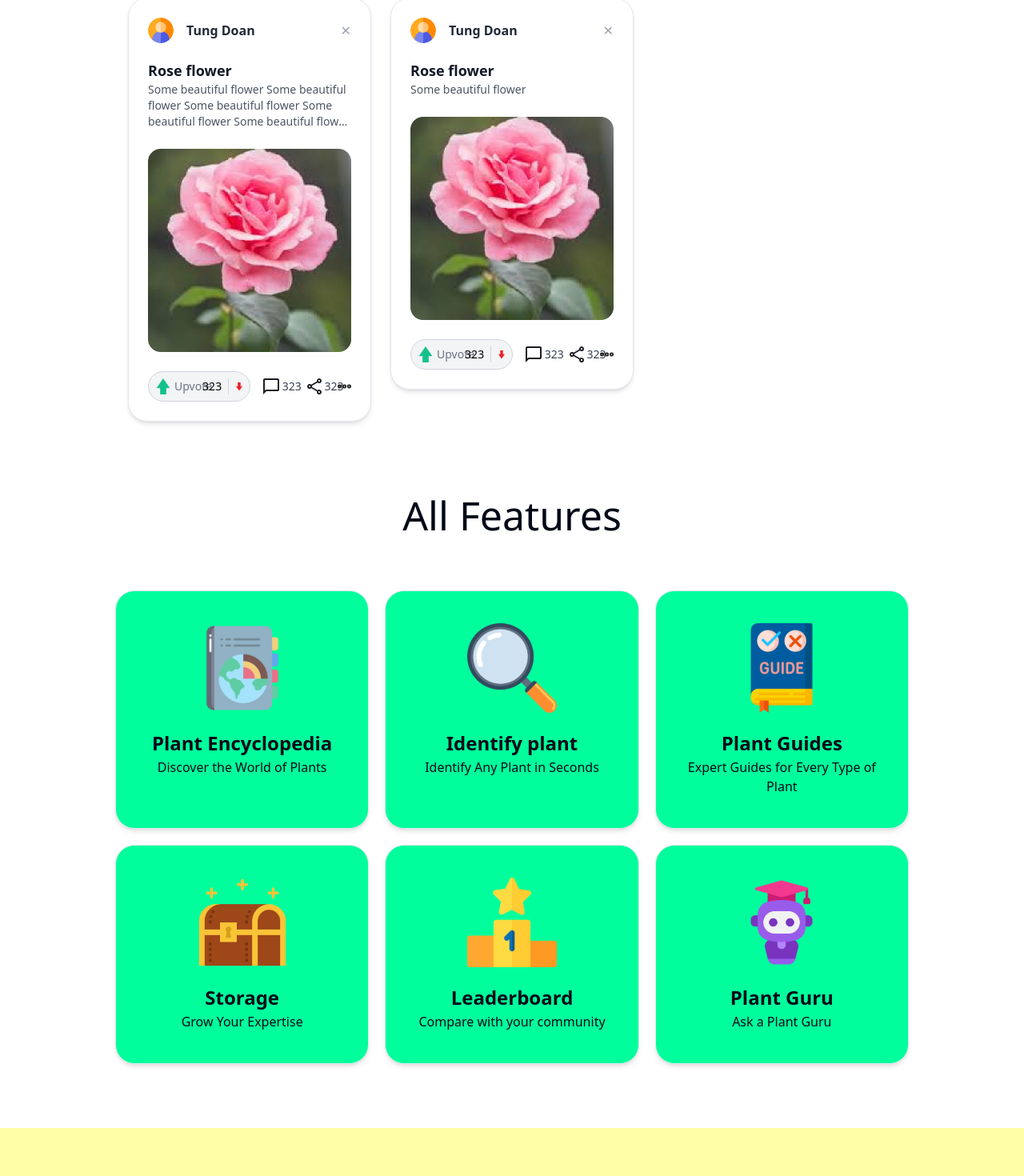
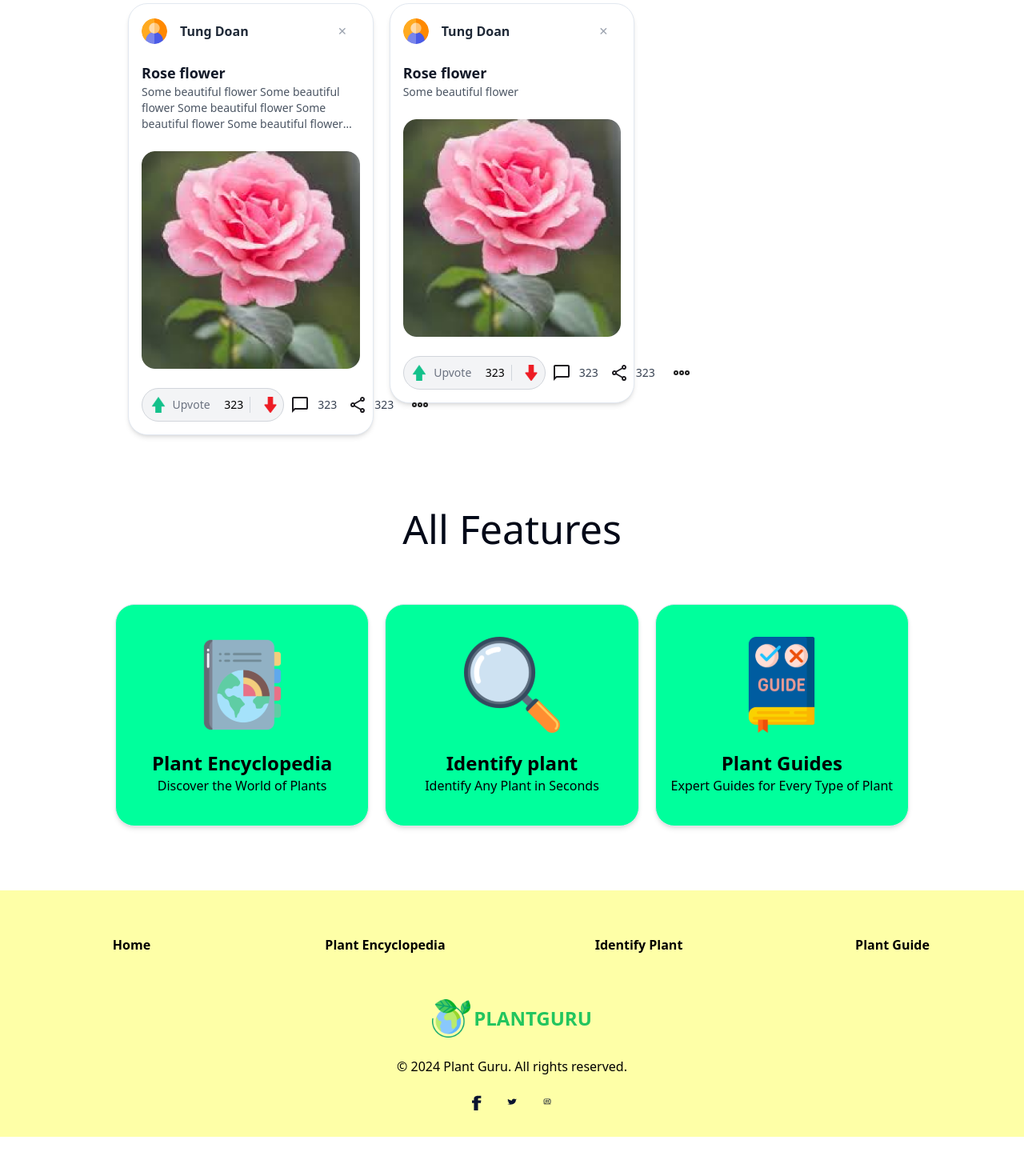
Before and after one commit to tungnk123/plant-guru-nextjs, a Next.js app: page /home in a window 1280 px wide. Shown: the part 728-2198 px from the top of the page at 80% size. After the commit the page ends 2149 px from the top, so only its background shows below. Built offline with nearby package versions, Linux system fonts and the light colour scheme.

Commit message:
Resolve comments in pull request 1

```diff
--- a/app/components/home/ButtonCard.tsx
+++ b/app/components/home/ButtonCard.tsx
@@ -1,3 +1,6 @@
+import { Button } from "@/components/ui/button";
+import Image from "next/image";
+
 interface ButtonProps {
     title: string;
     subtitle: string;
@@ -7,15 +10,18 @@ interface ButtonProps {
 
 const ButtonCard: React.FC<ButtonProps> = ({ title, subtitle, icon, onClick }) => {
     return (
-        <button className="flex flex-col items-center p-10 border rounded-3xl shadow-md bg-green1 hover:bg-green2 transition"
+        <Button className="flex flex-col items-center p-10 border h-fit text-black rounded-3xl shadow-md bg-green1 hover:bg-green2 transition"
         onClick={onClick}>
-            <img
+            <Image
               src={icon}
-              className="aspect-square h-28 mb-5"
+              className="aspect-square mb-5"
+              alt=""
+              height={120}
+              width={120}
             />
             <h3 className="font-bold text-[24px] font-inter">{title}</h3>
             <p className="font-normal text-[16px] font-inter">{subtitle}</p>
-        </button>
+        </Button>
     );
 };
 
--- a/app/components/home/Footer.tsx
+++ b/app/components/home/Footer.tsx
@@ -7,34 +7,32 @@ const Footer: React.FC = () => {
   return (
     <footer className="bg-yellow1 text-black pt-14 pb-8">
       <div className="container mx-auto px-4">
-        <div className="grid grid-cols-2 md:grid-cols-6 gap-4 mb-14">
+        <div className="grid grid-cols-2 md:grid-cols-4 gap-5 mb-14">
           <Link href="/" className="text-center font-bold hover:underline">Home</Link>
           <Link href="/plant-encyclopedia" className="text-center font-bold hover:underline">Plant Encyclopedia</Link>
           <Link href="/identify-plant" className="text-center font-bold hover:underline">Identify Plant</Link>
           <Link href="/plant-guide" className="text-center font-bold hover:underline">Plant Guide</Link>
-          <Link href="/storage" className="text-center font-bold hover:underline">Storage</Link>
-          <Link href="/leaderboard" className="text-center font-bold hover:underline">Leaderboard</Link>
         </div>
 
         <div className="flex flex-col items-center mb-6">
           <Logo />
         </div>
 
-        <p className="flex flex-col items-center font-normal text-[16px] font-inter mb-6">© 2020 Plant Guru. All rights reserved. </p>
+        <p className="flex flex-col items-center font-normal text-[16px] font-inter mb-6">© 2024 Plant Guru. All rights reserved. </p>
 
         <div className="flex justify-center space-x-8">
           <Link href="https://www.facebook.com/" target="_blank" rel="noopener noreferrer">
             <Image className='h-5 w-3'
-            src="/images/img_facebook_icon.svg" alt="Facebook" width={24} height={24} />
+            src="/images/img_facebook_icon.svg" alt="Facebook" width={12} height={20} />
           </Link>
           <Link className='pt-1'
           href="https://twitter.com/" target="_blank" rel="noopener noreferrer">
             <Image
-            src="/images/img_twitter_icon.svg" alt="Twitter" width={24} height={24} />
+            src="/images/img_twitter_icon.svg" alt="Twitter" width={12} height={20} />
           </Link>
           <Link href="https://instagram.com" target="_blank" rel="noopener noreferrer">
             <Image className='pt-1'
-            src="/images/img_insta_icon.svg" alt="Instagram" width={24} height={24} />
+            src="/images/img_insta_icon.svg" alt="Instagram" width={12} height={20} />
           </Link>
         </div>
       </div>
--- a/app/components/home/PostCard.tsx
+++ b/app/components/home/PostCard.tsx
@@ -1,5 +1,7 @@
 import React from 'react';
 import VoteButton from './VoteButton';
+import Image from 'next/image';
+import { Button } from '@/components/ui/button';
 
 interface PostCardProps {
   userName: string;
@@ -36,17 +38,19 @@ const PostCard: React.FC<PostCardProps> = ({
   };
 
   return (
-      <div className="border aspect-square w-full rounded-3xl shadow-md p-6 bg-white">
+    <div className="border aspect-square w-full rounded-3xl shadow-md p-4 bg-white">
       <div className="flex items-center justify-between mb-5">
         <div className="flex items-center space-x-2">
-            <img
+          <Image
             src={userAvatar}
             alt={userName}
+            width={32}
+            height={32}
             className="w-8 h-8 rounded-full mr-2"
           />
           <span className="font-semibold text-gray-800">{userName}</span>
         </div>
-          <button className="text-gray-400 hover:text-gray-600">✕</button>
+        <Button className="text-gray-400 bg-transparent shadow-none hover:bg-transparent">✕</Button>
       </div>
 
       <div className="mb-6">
@@ -54,36 +58,41 @@ const PostCard: React.FC<PostCardProps> = ({
         <p className="text-sm text-gray-600 overflow-hidden line-clamp-3">{description}</p>
       </div>
 
-        <img
+      <Image
         src={imageUrl}
         alt={title}
+        height={478}
+        width={478}
         className="rounded-lg mb-6 object-cover"
       />
 
       <div className="flex items-center justify-between text-sm text-gray-500">
-          <div className="flex items-center space-x-4">
+        <div className="flex items-center space-x-1">
           <div className="flex items-center justify-between text-sm text-gray-500">
             <VoteButton initialVotes={upvotes}></VoteButton>
           </div>
-            <button
-              className="flex items-center space-x-1 text-gray-700"
+          <Button
+            className="flex items-center space-x-1 bg-transparent shadow-none hover:bg-transparent text-gray-700"
             onClick={handleComment}>
-              <img src="/images/img_chat_bubble_icon.svg" alt="Comments" className="w-5 h-5" />
+            <Image src="/images/img_chat_bubble_icon.svg" height={20} width={20} alt="Comments" className="w-5 h-5" />
             <span>{comments}</span>
-            </button>
+          </Button>
 
-            <button
-              className="flex items-center space-x-1 text-gray-700"
+          <Button
+            className="flex items-center space-x-1 bg-transparent shadow-none hover:bg-transparent text-gray-700"
             onClick={handleShare}>
-              <img src="/images/img_share_icon.svg" alt="Share" className="w-5 h-5" />
+            <Image src="/images/img_share_icon.svg" height={20} width={20} alt="Share" className="w-5 h-5" />
             <span>{shares}</span>
-            </button>
+          </Button>
         </div>
-          <button
-            className="text-gray-700"
+        <Button
+          className="text-gray-700 bg-transparent shadow-none hover:bg-transparent"
           onClick={handleMore}>
-            <img src="/images/img_more_icon.svg" alt="More options" className="w-5 h-5" />
-          </button>
+          <div className="relative w-5 h-5">
+            <Image src="/images/img_more_icon.svg" height={20} width={20} alt="More options" className="w-5 h-5" />
+          </div>
+
+        </Button>
       </div>
     </div>
   );
--- a/app/components/home/VoteButton.tsx
+++ b/app/components/home/VoteButton.tsx
@@ -1,3 +1,5 @@
+import { Button } from '@/components/ui/button';
+import Image from 'next/image';
 import React, { useState } from 'react';
 
 interface VoteButtonProps {
@@ -32,22 +34,31 @@ const VoteButton: React.FC<VoteButtonProps> = ({ initialVotes }) => {
   };
 
   return (
-    <div className="flex items-center space-x-2 p-2 rounded-full bg-gray-100 border border-gray-300">
-      <button
+    <div className="flex items-center space-x-2 rounded-full bg-gray-100 border border-gray-300">
+      <Button
         onClick={handleUpvote}
-        className={`flex items-center space-x-1 ${isUpvoted ? 'text-green-500' : 'text-gray-500'}`}
+        className={`flex items-center bg-transparent shadow-none hover:bg-transparent ${isUpvoted ? 'text-green-500' : 'text-gray-500'}`}
       >
-        <img src="/images/img_post_upvote.svg" alt="Upvote" className="w-5 h-5" />
+        <Image src="/images/img_post_upvote.svg" height={20} width={20} alt="Upvote" className="" />
         <span>Upvote</span>
-      </button>
+      </Button>
       <span className="text-black font-medium">{votes}</span>
       <div className="w-px h-5 bg-gray-300" />
-      <button
+      <Button
         onClick={handleDownvote}
-        className={`flex items-center space-x-1 ${isDownvoted ? 'text-red-500' : 'text-gray-500'}`}
+        className={`relative flex items-center w-10 h-10 p-0 bg-transparent shadow-none hover:bg-transparent ${
+          isDownvoted ? 'text-red-500' : 'text-gray-500'
+        }`}
       >
-        <img src="/images/img_post_downvote.svg" alt="Downvote" className="w-5 h-5" />
-      </button>
+        <div className="relative w-5 h-5">
+          <Image
+            src="/images/img_post_downvote.svg"
+            alt="Downvote"
+            fill
+            style={{ objectFit: 'contain' }}
+          />
+        </div>
+      </Button>
     </div>
   );
 };
--- a/app/home/page.tsx
+++ b/app/home/page.tsx
@@ -3,6 +3,7 @@ import React from 'react';
 import PostCard from '@/app/components/home/PostCard';
 import ButtonCard from '../components/home/ButtonCard';
 import Footer from '../components/home/Footer';
+import Link from 'next/link';
 
 const HomePage = () => {
   const posts = [
@@ -63,7 +64,7 @@ const HomePage = () => {
       title: "Plant Encyclopedia",
       subtitle: "Discover the World of Plants",
       icon: "/images/img_encyclopedia.svg",
-      onClick: ()=>{
+      onClick: () => {
 
       }
     },
@@ -71,7 +72,7 @@ const HomePage = () => {
       title: "Identify plant ",
       subtitle: "Identify Any Plant in Seconds",
       icon: "/images/img_identify_plant.svg",
-      onClick: ()=>{
+      onClick: () => {
 
       }
     },
@@ -79,35 +80,10 @@ const HomePage = () => {
       title: "Plant Guides",
       subtitle: "Expert Guides for Every Type of Plant",
       icon: "/images/img_plant_guide.svg",
-      onClick: ()=>{
+      onClick: () => {
 
       }
     },
-    {
-      title: "Storage",
-      subtitle: "Grow Your Expertise",
-      icon: "/images/img_storage.svg",
-      onClick: ()=>{
-
-      }
-    },
-    {
-      title: "Leaderboard",
-      subtitle: "Compare with your community",
-      icon: "/images/img_leaderboard.svg",
-      onClick: ()=>{
-
-      }
-    },
-    {
-      title: "Plant Guru",
-      subtitle: "Ask a Plant Guru",
-      icon: "/images/img_plant_guru.svg",
-      onClick: ()=>{
-
-      }
-    },
-
   ]
 
   return (
@@ -118,7 +94,7 @@ const HomePage = () => {
 
       <span className="flex justify-center mb-24 font-medium text-[50px] font-inter">Plants shared by community</span>
 
-      <div className="grid grid-cols-1 sm:grid-cols-2 md:grid-cols-3 gap-6 px-40 mb-20">
+      <div className="grid grid-cols-1 sm:grid-cols-2 md:grid-cols-3 gap-x-5 gap-y-5 px-40 mb-20">
         {posts.map((post, index) => (
           <PostCard key={index} {...post} />
         ))}
```
Lines whose indentation alone changed are shown as unchanged.
